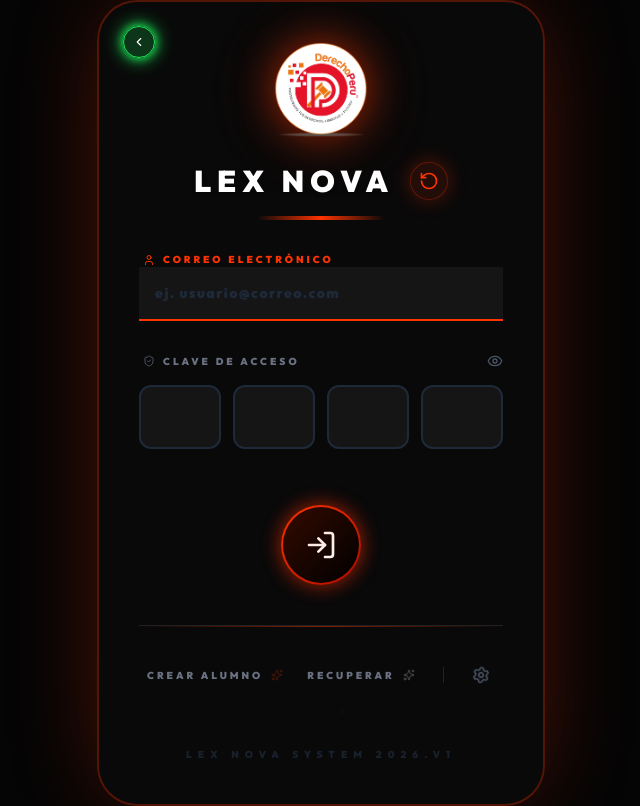
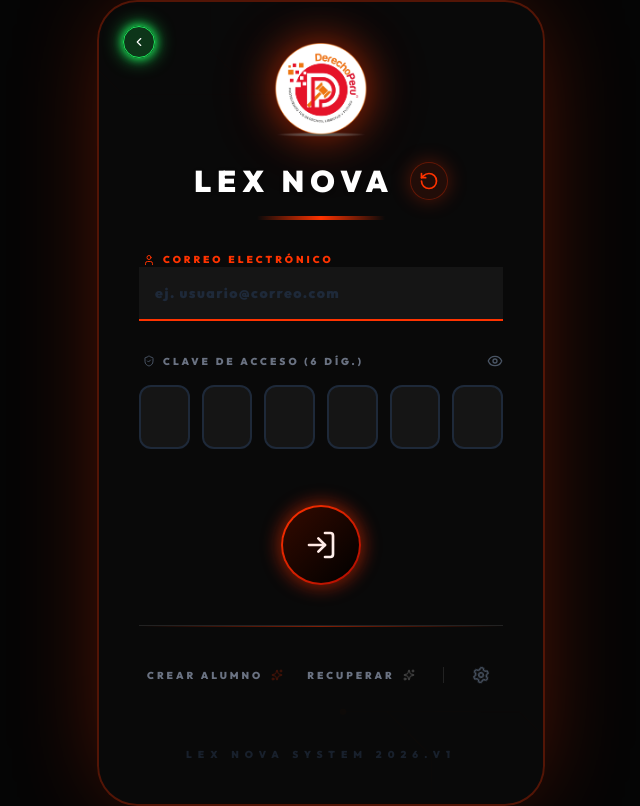
Before and after one commit to consorciojuridicomd-DP/PROFA_SOFTWARE_LEX_NOVA, a Next.js app in the folder profa-web/: page /login in a window 1280 px wide. Shown: the whole page, without its empty margins (319-959 px from the left). Built offline with nearby package versions, Linux system fonts and the light colour scheme.

Commit message:
feat(login): OTP 6 digitos estudiantes / 4 admin dinamico

```diff
--- a/profa-web/src/features/login/components/LoginForm.tsx
+++ b/profa-web/src/features/login/components/LoginForm.tsx
@@ -9,7 +9,8 @@
 
 export function LoginForm() {
     const [email, setEmail] = useState("");
-    const [otp, setOtp] = useState(["", "", "", ""]);
+    // 6 dígitos para estudiantes, 4 para admin (se ajusta dinámicamente)
+    const [otp, setOtp] = useState(["", "", "", "", "", ""]);
     const [showPassword, setShowPassword] = useState(false);
     const [loading, setLoading] = useState(false);
     const [error, setError] = useState<string | null>(null);
@@ -25,32 +26,35 @@
         emailInputRef.current?.focus();
     }, []);
 
-    // Detect Admin Email
+    // Detect Admin Email → colapsa a 4 celdas; estudiante → 6 celdas numéricas
     useEffect(() => {
         if (email.toLowerCase() === "consorciojuridicomd@gmail.com") {
             setIsAdminDetected(true);
             setOtp(["A", "D", "M", "I"]);
         } else {
             setIsAdminDetected(false);
-            if (otp.join("") === "ADMI") setOtp(["", "", "", ""]);
+            // Si venía del modo admin, limpiar y expandir a 6 celdas
+            setOtp(prev => prev.length === 4 ? ["", "", "", "", "", ""] : prev);
         }
     }, [email]);
 
     const handleOtpChange = (index: number, value: string) => {
         if (isAdminDetected) return; // Prevent manual change if admin detected
-        const val = value.slice(-1).toUpperCase();
+        // Solo dígitos numéricos para estudiantes
+        const raw = value.replace(/\D/g, "");
+        const val = raw.slice(-1);
         const newOtp = [...otp];
         newOtp[index] = val;
         setOtp(newOtp);
 
-        if (val && index < 3) {
+        if (val && index < otp.length - 1) {
             otpRefs.current[index + 1]?.focus();
         }
     };
 
     const clearForm = () => {
         setEmail("");
-        setOtp(["", "", "", ""]);
+        setOtp(["", "", "", "", "", ""]); // Reset a 6 celdas (modo estudiante)
         setError(null);
         setIsAdminDetected(false);
         emailInputRef.current?.focus();
@@ -146,7 +150,7 @@
                     <div className="flex justify-between items-center mb-4">
                         <label className="flex items-center gap-2 text-[10px] font-black text-gray-500 uppercase tracking-[0.3em] px-1 group-focus-within/field:text-[#FF3300] transition-colors">
                             <ShieldCheck size={12} className="text-gray-600 group-focus-within/field:text-[#FF3300]" />
-                            CLAVE DE ACCESO
+                            {isAdminDetected ? "CLAVE ADMIN (4 DÍG.)" : "CLAVE DE ACCESO (6 DÍG.)"}
                         </label>
                         <button
                             type="button"
@@ -163,12 +167,15 @@
                             <div key={idx} className="relative w-full h-14 sm:h-16 group/box">
                                 <input
                                     ref={(el) => { otpRefs.current[idx] = el; }}
-                                    type={showPassword ? "text" : (isAdminDetected ? "password" : "text")}
+                                    type={showPassword ? "text" : (isAdminDetected ? "password" : "tel")}
+                                    inputMode={isAdminDetected ? undefined : "numeric"}
+                                    pattern={isAdminDetected ? undefined : "[0-9]*"}
                                     value={digit}
                                     readOnly={isAdminDetected}
                                     onChange={(e) => handleOtpChange(idx, e.target.value)}
                                     onKeyDown={(e) => {
                                         if (e.key === "Backspace" && !otp[idx] && idx > 0) otpRefs.current[idx - 1]?.focus();
+                                        if (e.key === "Enter" && idx === otp.length - 1) (e.target as HTMLInputElement).form?.requestSubmit();
                                     }}
                                     className={`w-full h-full bg-white/5 border-2 ${isAdminDetected ? 'border-[#FF3300]/50 animate-pulse' : 'border-gray-800'} focus:border-[#FF3300] rounded-lg sm:rounded-xl text-white text-center font-black text-lg sm:text-2xl focus:outline-none transition-all duration-300 ${isAdminDetected && 'cursor-not-allowed'}`}
                                     required
```
